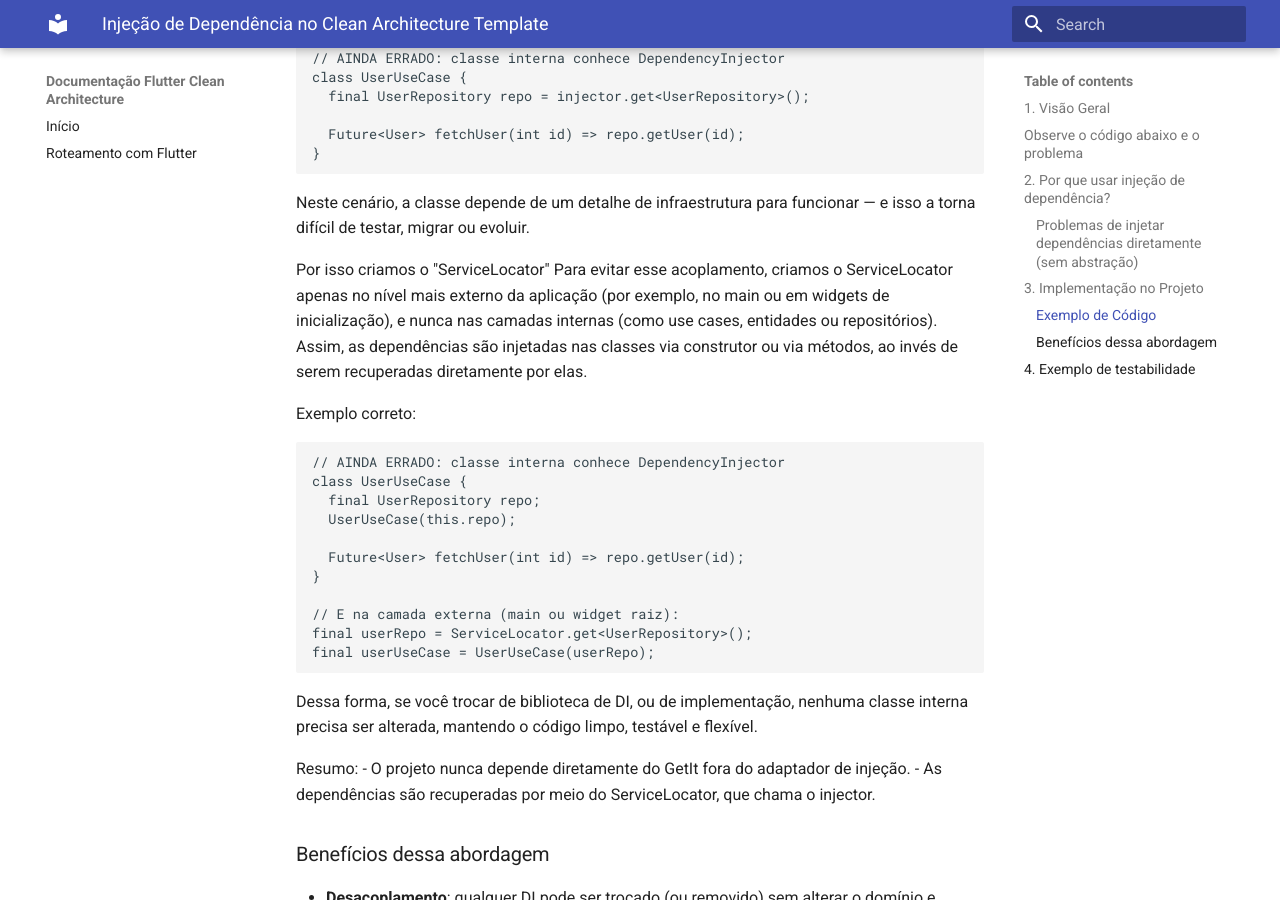
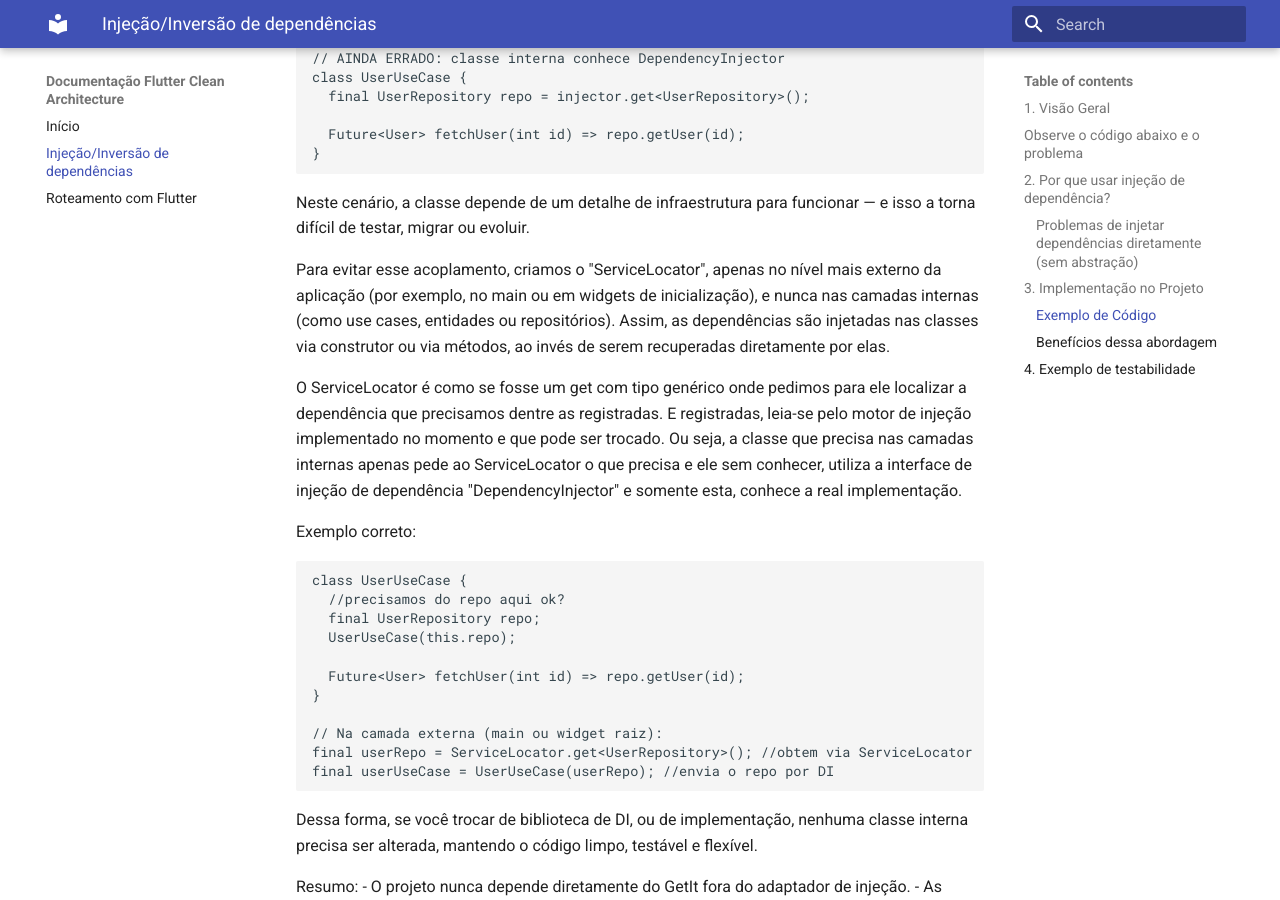
Before and after one commit to claytonmagalhaesdev/flutter_clean_arch_template, an MkDocs documentation site: the page built from docs/docs/dependency_injection.md, in a window 1280 px wide and 900 px high, scrolled down 2935 px. Built offline with MkDocs 1.6.1 and Material for MkDocs 9.7.7, drawn with Linux system fonts in a browser that asks for light colours.

Commit message:
docs: :memo: update dependency injection section

````diff
--- a/docs/docs/dependency_injection.md
+++ b/docs/docs/dependency_injection.md
@@ -115,22 +115,23 @@ class UserUseCase {
 
 Neste cenário, a classe depende de um detalhe de infraestrutura para funcionar — e isso a torna difícil de testar, migrar ou evoluir.
 
-Por isso criamos o "ServiceLocator"
-Para evitar esse acoplamento, criamos o ServiceLocator apenas no nível mais externo da aplicação (por exemplo, no main ou em widgets de inicialização), e nunca nas camadas internas (como use cases, entidades ou repositórios). Assim, as dependências são injetadas nas classes via construtor ou via métodos, ao invés de serem recuperadas diretamente por elas.
+Para evitar esse acoplamento, criamos o "ServiceLocator", apenas no nível mais externo da aplicação (por exemplo, no main ou em widgets de inicialização), e nunca nas camadas internas (como use cases, entidades ou repositórios). Assim, as dependências são injetadas nas classes via construtor ou via métodos, ao invés de serem recuperadas diretamente por elas.
+
+O ServiceLocator é como se fosse um get com tipo genérico onde pedimos para ele localizar a dependência que precisamos dentre as registradas. E registradas, leia-se pelo motor de injeção implementado no momento e que pode ser trocado. Ou seja, a classe que precisa nas camadas internas apenas pede ao ServiceLocator o que precisa e ele sem conhecer, utiliza a interface de injeção de dependência "DependencyInjector" e somente esta, conhece a real implementação.
 
 Exemplo correto:
 ```dart
-// AINDA ERRADO: classe interna conhece DependencyInjector
 class UserUseCase {
+  //precisamos do repo aqui ok?
   final UserRepository repo;
   UserUseCase(this.repo);
 
   Future<User> fetchUser(int id) => repo.getUser(id);
 }
 
-// E na camada externa (main ou widget raiz):
-final userRepo = ServiceLocator.get<UserRepository>();
-final userUseCase = UserUseCase(userRepo);
+// Na camada externa (main ou widget raiz):
+final userRepo = ServiceLocator.get<UserRepository>(); //obtem via ServiceLocator
+final userUseCase = UserUseCase(userRepo); //envia o repo por DI
 ```
 Dessa forma, se você trocar de biblioteca de DI, ou de implementação, nenhuma classe interna precisa ser alterada, mantendo o código limpo, testável e flexível.
 
--- a/docs/mkdocs.yml
+++ b/docs/mkdocs.yml
@@ -5,4 +5,5 @@ theme:
 
 nav:
   - Início: index.md
+  - Injeção/Inversão de dependências: dependency_injection.md
   - Roteamento com Flutter: roteamento.md
````
